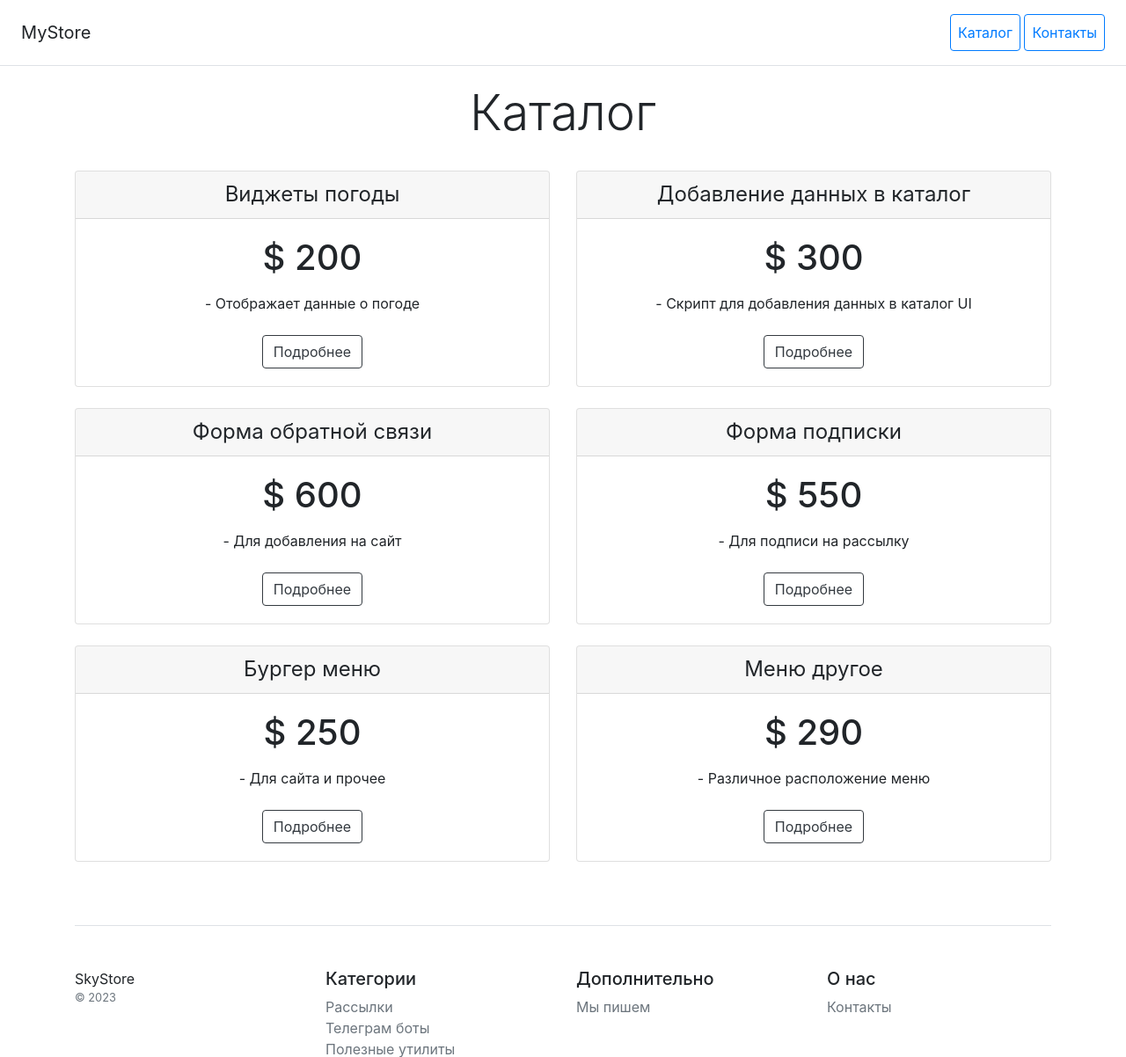
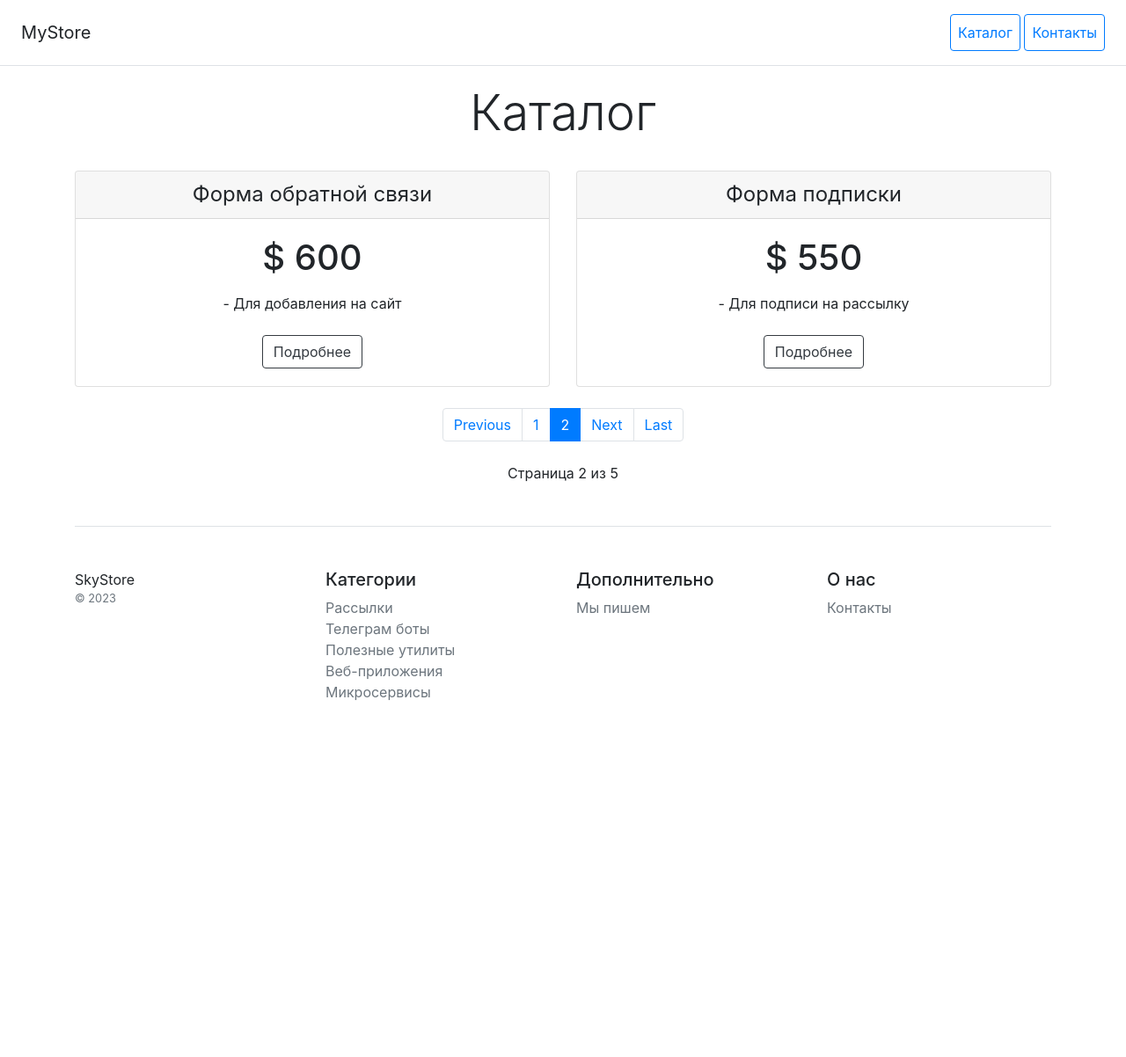
Before and after one commit to invdr/django_dz, a Django app: page /?page=2 in a window 1280 px wide. Shown: the top 1202 px of the page at 88% size. After the commit the page ends 796 px from the top, so only its background shows below. Run offline with Django 4.2, Linux system fonts and the light colour scheme; data comes from the database, SQL or seed files in the repository; some libraries are stand-ins or nearby versions.

Commit message:
dz 20.2: add pagination

```diff
--- a/catalog/templates/catalog/base.html
+++ b/catalog/templates/catalog/base.html
@@ -11,8 +11,8 @@
 <div class="d-flex flex-column flex-md-row align-items-center p-3 px-md-4 mb-3 bg-white border-bottom box-shadow">
     <h5 class="my-0 mr-md-auto font-weight-normal">MyStore</h5>
     <nav class="ms-5">
-        <a class="p-2 btn btn-outline-primary" href="/">Каталог</a>
-        <a class="p-2 btn btn-outline-primary" href="/contacts/">Контакты</a>
+        <a class="p-2 btn btn-outline-primary" href="{% url 'catalog:index' %}">Каталог</a>
+        <a class="p-2 btn btn-outline-primary" href="{% url 'catalog:contacts' %}">Контакты</a>
     </nav>
 </div>
 
@@ -25,7 +25,6 @@
     {% block content %}
 
     {% endblock %}
-
 
     <footer class="pt-4 my-md-5 pt-md-5 border-top">
         <div class="row">
--- /dev/null
+++ b/catalog/templates/catalog/includes/inc_pagination.html
@@ -0,0 +1,28 @@
+<nav aria-label="navig">
+    <ul class="nav justify-content-center">
+        {% if page_obj.has_previous %}
+            <li class="page-item">
+                <a class="page-link" href="?page={{ page_obj.previous_page_number }}" tabindex="-1">Previous</a>
+            </li>
+
+            <li class="page-item"><a class="page-link" href="?page=1">1</a></li>
+        {% endif %}
+
+        <li class="page-item active">
+            <span class="page-link">
+                {{ page_obj.number }}
+                <span class="sr-only">(current)</span>
+            </span>
+        </li>
+
+        {% if page_obj.has_next %}
+            <li class="page-item"><a class="page-link" href="?page={{ page_obj.next_page_number }}">Next</a></li>
+
+            <li class="page-item">
+                <a class="page-link" href="?page={{ page_obj.paginator.num_pages }}">Last</a>
+            </li>
+        {% endif %}
+
+    </ul>
+<br /><p style="text-align: center">Страница {{ page_obj.number }} из {{ page_obj.paginator.num_pages }}</p>
+</nav>
--- a/catalog/templates/catalog/index.html
+++ b/catalog/templates/catalog/index.html
@@ -2,7 +2,7 @@
 {% block content %}
 
     <div class="row text-center">
-        {% for product in object_list %}
+        {% for product in page_obj %}
             <div class="col-6">
                 <div class="card mb-4 box-shadow">
                     <div class="card-header">
@@ -22,4 +22,5 @@
             </div>
         {% endfor %}
     </div>
+    {% include 'catalog/includes/inc_pagination.html' %}
 {% endblock %}
--- a/catalog/views.py
+++ b/catalog/views.py
@@ -1,15 +1,21 @@
 from django.http import HttpResponse
 from django.shortcuts import render
+from django.core.paginator import Paginator
 
 from catalog.models import Product
 
 
 def get_index(request):
     products_list = Product.objects.all()
+
+    paginator = Paginator(products_list, 2)
+    page_number = request.GET.get("page")
+    page_obj = paginator.get_page(page_number)
+
     context = {
-        'object_list': products_list,
         'title': 'Каталог товаров - MyStore',
         'section_name': 'Каталог',
+        "page_obj": page_obj
     }
 
     return render(request, 'catalog/index.html', context)
--- a/catalog_data.json
+++ b/catalog_data.json
@@ -108,5 +108,57 @@
       "created_at": "2023-10-28T16:14:25Z",
       "last_change": "2023-10-28T16:14:27Z"
     }
+  },
+  {
+    "model": "catalog.product",
+    "pk": 7,
+    "fields": {
+      "name": "Меню другое 2",
+      "description": "Различное расположение меню",
+      "image": "",
+      "category_id": 4,
+      "price": 290,
+      "created_at": "2023-10-28T16:14:25Z",
+      "last_change": "2023-10-28T16:14:27Z"
+    }
+  },
+  {
+    "model": "catalog.product",
+    "pk": 8,
+    "fields": {
+      "name": "Меню другое 3",
+      "description": "Различное расположение меню",
+      "image": "",
+      "category_id": 4,
+      "price": 290,
+      "created_at": "2023-10-28T16:14:25Z",
+      "last_change": "2023-10-28T16:14:27Z"
+    }
+  },
+  {
+    "model": "catalog.product",
+    "pk": 9,
+    "fields": {
+      "name": "Меню другое 4",
+      "description": "Различное расположение меню",
+      "image": "",
+      "category_id": 4,
+      "price": 290,
+      "created_at": "2023-10-28T16:14:25Z",
+      "last_change": "2023-10-28T16:14:27Z"
+    }
+  },
+  {
+    "model": "catalog.product",
+    "pk": 10,
+    "fields": {
+      "name": "Меню другое 5",
+      "description": "Различное расположение меню",
+      "image": "",
+      "category_id": 4,
+      "price": 290,
+      "created_at": "2023-10-28T16:14:25Z",
+      "last_change": "2023-10-28T16:14:27Z"
+    }
   }
 ]
```
